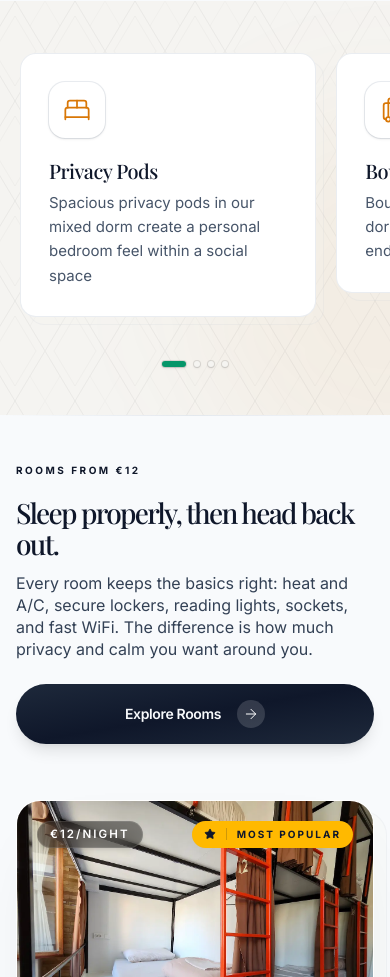
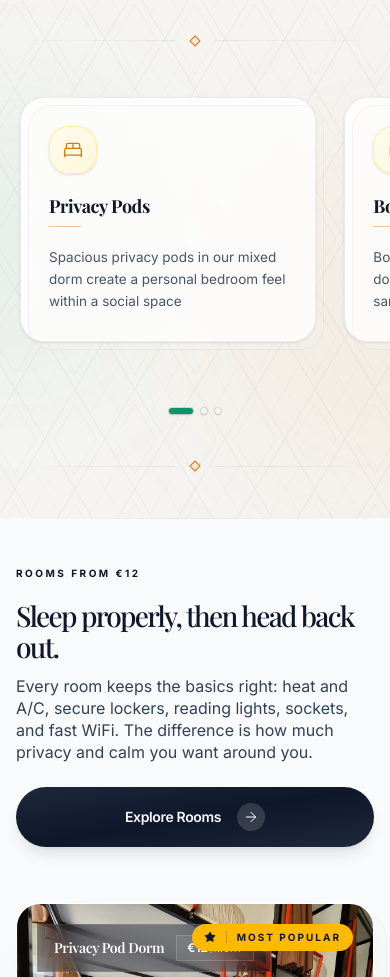
Before and after one commit to dkuromi1/hostel-nextjs, a Next.js app: page / in a window 390 px wide. Shown: the part 1680-2657 px from the top of the page. Built offline with nearby package versions, Linux system fonts and the light colour scheme; no server answers; a web font is replaced by a local one.

Commit message:
visual upgrades

```diff
--- a/components/home/quick-facts-section.tsx
+++ b/components/home/quick-facts-section.tsx
@@ -1,7 +1,7 @@
 "use client";
+
 import { resolveIcon } from "@/lib/icon-registry";
 import { Reveal } from "@/components/reveal";
-import { Panel } from "@/components/ui/panel";
 import { SwipableRow } from "@/components/swipable-row";
 import { useIsMobile } from "@/lib/use-is-mobile";
 import type { IconTextItem } from "@/lib/site-data";
@@ -15,71 +15,64 @@ export interface QuickFactsSectionProps {
 export function QuickFactsSection({ quickFacts, className }: QuickFactsSectionProps) {
   const isMobile = useIsMobile();
 
-  // Asymmetric offsets and rotations for a jagged grid flow on desktop viewports
-  const getJaggedStyles = (index: number) => {
-    switch (index % 4) {
-      case 0:
-        return "lg:-translate-y-1 lg:rotate-[-0.1deg]";
-      case 1:
-        return "lg:translate-y-1.5 lg:rotate-[0.1deg]";
-      case 2:
-        return "lg:-translate-y-0.5 lg:rotate-[-0.05deg]";
-      case 3:
-        return "lg:translate-y-1 lg:rotate-[0.15deg]";
-      default:
-        return "";
-    }
-  };
+  const cards = quickFacts.map((fact, index) => {
+    const Icon = resolveIcon(fact.icon || "Info");
 
-  const factsContent = (
-    <SwipableRow
-      itemCount={quickFacts.length}
-      className="-mx-8 px-8 sm:mx-0 sm:px-0 sm:grid sm:grid-cols-2 lg:grid-cols-4 gap-[var(--layout-grid-gutter)] lg:gap-x-10 lg:gap-y-12"
-    >
-      {quickFacts.map((fact, index) => {
-        const Icon = resolveIcon(fact.icon || "Info");
     const cardContent = (
-          <div className="group relative h-full flex flex-col gap-6 p-card rounded-[var(--radius-lg)] border border-[var(--border)] bg-white dark:bg-card transition-all duration-300 hover:shadow-xl hover:shadow-gold/5 hover:border-gold/20">
-            {/* Offset layered background sheet for tactile visual depth */}
-            <div className="absolute -inset-px rounded-[var(--radius-lg)] border border-[var(--border)] -z-10 bg-[var(--muted)]/50 opacity-40 transition-transform duration-500 translate-x-2 translate-y-2 group-hover:translate-x-3.5 group-hover:translate-y-3.5 dark:bg-card/40" />
+      <div className="group relative h-full flex flex-col gap-5 rounded-2xl border border-[var(--border)] bg-[var(--glass-bg)] backdrop-blur-sm p-7 shadow-sm transition-all duration-300 group-hover:-translate-y-1 group-hover:shadow-md group-hover:border-gold/20">
+        {/* Subtle offset shadow layer */}
+        <div
+          className="absolute -inset-px rounded-2xl border border-[var(--border)] bg-[var(--muted)]/40 -z-10 opacity-50 transition-transform duration-500 translate-x-2 translate-y-2 group-hover:translate-x-3.5 group-hover:translate-y-3.5"
+          aria-hidden="true"
+        />
 
-            <div className="relative z-10 flex flex-col gap-5">
-              <div className="relative flex size-14 shrink-0 items-center justify-center rounded-[var(--radius-lg)] bg-white text-gold shadow-sm ring-1 ring-[var(--border)] transition-all duration-500 group-hover:-rotate-6 group-hover:scale-110 group-hover:bg-gold group-hover:text-white dark:bg-white/5">
-                <Icon className="size-7" />
+        {/* Card top row: icon halo */}
+        <div className="flex items-start justify-between">
+          <div className="relative">
+            <div className="absolute inset-0 rounded-xl bg-gold/15 blur-md scale-150 opacity-0 group-hover:opacity-100 transition-opacity duration-500" aria-hidden="true" />
+            <div className="relative flex items-center justify-center size-12 rounded-xl bg-gradient-to-br from-amber-50 to-amber-100/60 dark:from-amber-900/30 dark:to-amber-800/20 border border-amber-200/60 dark:border-amber-700/30 shadow-sm">
+              <Icon className="size-5 text-gold transition-transform duration-300 group-hover:scale-110" />
+            </div>
+          </div>
         </div>
 
-              <div className="space-y-2">
-                {fact.title && (
-                  <h3 className="heading-item text-xl tracking-tight text-[var(--text-heading)]">
+        {/* Title */}
+        <div>
+          <h3 className="font-heading text-lg font-bold tracking-tight text-[var(--text-heading)] leading-snug transition-colors duration-300 group-hover:text-gold">
             {fact.title}
           </h3>
-                )}
-                <p className="text-[15px] leading-relaxed text-[var(--text-body-subtle)] transition-colors group-hover:text-[var(--text-body)]">
+          {/* Gold underline accent */}
+          <div className="mt-2 h-px w-8 bg-gold/40 transition-all duration-300 group-hover:w-14 group-hover:bg-gold/70" />
+        </div>
+
+        {/* Description */}
+        <p className="text-[13.5px] leading-relaxed text-[var(--text-body-subtle)] mt-auto">
           {fact.text}
         </p>
-              </div>
-            </div>
       </div>
     );
 
     if (isMobile) {
       return (
-            <div key={index} className="min-w-[85%] snap-center sm:min-w-0 h-full p-1">
+        <div key={index} className="min-w-[85%] snap-center h-full p-1">
           {cardContent}
         </div>
       );
     }
 
     return (
-          <Reveal
-            key={index}
-            delay={index * 80}
-            className={cn("min-w-[85%] snap-center sm:min-w-0 h-full transition-all duration-500", getJaggedStyles(index))}
-          >
+      <Reveal key={index} delay={index * 100} className="min-w-0 h-full">
         {cardContent}
       </Reveal>
     );
-      })}
+  });
+
+  const factsContent = (
+    <SwipableRow
+      itemCount={quickFacts.length}
+      className="-mx-8 px-8 sm:mx-0 sm:px-0 sm:grid sm:grid-cols-2 lg:grid-cols-3 gap-5 lg:gap-7"
+    >
+      {cards}
       <div className="w-12 flex-shrink-0 sm:hidden" aria-hidden="true" />
     </SwipableRow>
   );
@@ -87,19 +80,34 @@ export function QuickFactsSection({ quickFacts, className }: QuickFactsSectionPr
   return (
     <section className={cn("section-muted relative z-20 py-[var(--layout-section-spacing)]", className)}>
       {/* Decorative Background Elements */}
-      <div className="absolute inset-0 pointer-events-none overflow-hidden">
+      <div className="absolute inset-0 pointer-events-none overflow-hidden" aria-hidden="true">
         <div className="absolute top-1/2 left-1/2 -translate-x-1/2 -translate-y-1/2 w-full h-full opacity-[0.03] soft-grid" />
         <div className="absolute top-1/4 -right-48 w-96 h-96 rounded-full bg-gold/5 blur-3xl" />
+        <div className="absolute bottom-1/4 -left-32 w-72 h-72 rounded-full bg-[var(--brand-primary)]/5 blur-3xl" />
       </div>
 
       <div className="shell-container relative z-10">
-        <div className="flex flex-col gap-10">
+
+        {/* Top Divider */}
+        <div className="flex items-center gap-4 w-full mb-12">
+          <div className="h-px flex-grow bg-gradient-to-r from-transparent to-[var(--border)]" />
+          <div className="size-2 rotate-45 border border-gold bg-gold/10 dark:bg-gold/20" />
+          <div className="h-px flex-grow bg-gradient-to-l from-transparent to-[var(--border)]" />
+        </div>
+
         {isMobile ? (
           <Reveal delay={100}>{factsContent}</Reveal>
         ) : (
           factsContent
         )}
+
+        {/* Bottom Divider */}
+        <div className="flex items-center gap-4 w-full mt-12">
+          <div className="h-px flex-grow bg-gradient-to-r from-transparent to-[var(--border)]" />
+          <div className="size-2 rotate-45 border border-gold bg-gold/10 dark:bg-gold/20" />
+          <div className="h-px flex-grow bg-gradient-to-l from-transparent to-[var(--border)]" />
         </div>
+
       </div>
     </section>
   );
--- a/components/home/rooms-section.tsx
+++ b/components/home/rooms-section.tsx
@@ -61,10 +61,24 @@ export function RoomsSection({ roomsSection, roomTypes }: RoomsSectionProps) {
                         className="absolute inset-0 h-full rounded-none"
                         autoPlayInterval={isFirst ? 5000 : 0}
                       />
-                      <div className="pointer-events-none absolute inset-0 z-10 flex p-5 sm:px-6 sm:py-4 items-start sm:items-end">
-                        <Badge className="bg-black/40 border border-white/10 text-white shadow-md backdrop-blur-md pointer-events-auto">
-                          {room.price}/night
-                        </Badge>
+                      <div className="pointer-events-none absolute inset-0 z-10 flex p-5 sm:p-6 items-start justify-start">
+                        <div className="bg-slate-950/40 border border-white/10 text-white shadow-2xl backdrop-blur-md px-4 py-2.5 pointer-events-auto transition-all duration-300 hover:bg-slate-950/55 w-fit">
+                          <div className="flex items-center gap-3">
+                            <h3 className="text-sm sm:text-base font-semibold tracking-tight text-white whitespace-nowrap">
+                              {room.name}
+                            </h3>
+                            <div className={cn(
+                              "flex items-baseline gap-0.5 shrink-0 bg-white/5 text-white border border-white/15 font-semibold",
+                              isFirst ? "px-2.5 py-1 text-xs" : "px-2 py-0.5 text-[10px]"
+                            )}>
+                              <span>{room.price}</span>
+                              <span className={cn(
+                                "font-medium uppercase tracking-widest opacity-70",
+                                isFirst ? "text-[8px]" : "text-[7px]"
+                              )}>/night</span>
+                            </div>
+                          </div>
+                        </div>
                       </div>
                       {isFirst && (
                         <div className="absolute top-5 right-5 z-20">
@@ -87,11 +101,19 @@ export function RoomsSection({ roomsSection, roomTypes }: RoomsSectionProps) {
                     <div className="space-y-6 p-card-premium flex-1 flex flex-col bg-white dark:bg-card">
                       <div>
                         <SectionLabel variant="emerald" className="mb-3">
-                          {room.label}
+                          {(() => {
+                            const parts = room.label.split(":");
+                            if (parts.length > 1) {
+                              return (
+                                <>
+                                  <span className="font-extrabold">{parts[0]}:</span>
+                                  {parts.slice(1).join(":")}
+                                </>
+                              );
+                            }
+                            return room.label;
+                          })()}
                         </SectionLabel>
-                        <h3 className="mt-3 heading-card text-[var(--text-heading)]">
-                          {room.name}
-                        </h3>
                         <p className="mt-4 text-section-desc text-[var(--text-body-subtle)] line-clamp-3">
                           {room.description}
                         </p>
--- a/components/home/services-section.tsx
+++ b/components/home/services-section.tsx
@@ -35,29 +35,114 @@ export function IncludedServicesSection({ services, copy }: IncludedServicesSect
     }
   };
 
+  const getCardTheme = (index: number) => {
+    const themes = [
+      {
+        // Free Breakfast
+        iconColor: "text-amber-600 dark:text-amber-400",
+        iconBg: "bg-amber-50 dark:bg-amber-500/10",
+        iconRing: "ring-amber-500/10 dark:ring-amber-500/20",
+        glowColor: "hover:shadow-amber-500/[0.08] dark:hover:shadow-amber-500/[0.15] hover:border-amber-500/30",
+        hoverBg: "group-hover/service-card:bg-amber-600",
+        glowDot: "bg-amber-400",
+        backdropBg: "bg-amber-500/10 dark:bg-amber-500/20",
+        badgeText: "Breakfast Perks"
+      },
+      {
+        // Modern Facilities
+        iconColor: "text-sky-600 dark:text-sky-400",
+        iconBg: "bg-sky-50 dark:bg-sky-500/10",
+        iconRing: "ring-sky-500/10 dark:ring-sky-500/20",
+        glowColor: "hover:shadow-sky-500/[0.08] dark:hover:shadow-sky-500/[0.15] hover:border-sky-500/30",
+        hoverBg: "group-hover/service-card:bg-sky-600",
+        glowDot: "bg-sky-400",
+        backdropBg: "bg-sky-500/10 dark:bg-sky-500/20",
+        badgeText: "Comfort & Tech"
+      },
+      {
+        // Shared Kitchen
+        iconColor: "text-emerald-600 dark:text-emerald-400",
+        iconBg: "bg-emerald-50 dark:bg-emerald-500/10",
+        iconRing: "ring-emerald-500/10 dark:ring-emerald-500/20",
+        glowColor: "hover:shadow-emerald-500/[0.08] dark:hover:shadow-emerald-500/[0.15] hover:border-emerald-500/30",
+        hoverBg: "group-hover/service-card:bg-emerald-600",
+        glowDot: "bg-emerald-400",
+        backdropBg: "bg-emerald-500/10 dark:bg-emerald-500/20",
+        badgeText: "Culinary Space"
+      },
+      {
+        // Community
+        iconColor: "text-rose-600 dark:text-rose-400",
+        iconBg: "bg-rose-50 dark:bg-rose-500/10",
+        iconRing: "ring-rose-500/10 dark:ring-rose-500/20",
+        glowColor: "hover:shadow-rose-500/[0.08] dark:hover:shadow-rose-500/[0.15] hover:border-rose-500/30",
+        hoverBg: "group-hover/service-card:bg-rose-600",
+        glowDot: "bg-rose-400",
+        backdropBg: "bg-rose-500/10 dark:bg-rose-500/20",
+        badgeText: "Hostel Vibe"
+      },
+      {
+        // Adventure Ready
+        iconColor: "text-violet-600 dark:text-violet-400",
+        iconBg: "bg-violet-50 dark:bg-violet-500/10",
+        iconRing: "ring-violet-500/10 dark:ring-violet-500/20",
+        glowColor: "hover:shadow-violet-500/[0.08] dark:hover:shadow-violet-500/[0.15] hover:border-violet-500/30",
+        hoverBg: "group-hover/service-card:bg-violet-600",
+        glowDot: "bg-violet-400",
+        backdropBg: "bg-violet-500/10 dark:bg-violet-500/20",
+        badgeText: "Adventure Ready"
+      }
+    ];
+    return themes[index % themes.length];
+  };
+
   const servicesContent = (
     <SwipableRow
       itemCount={services.length}
-      className="-mx-8 px-8 sm:mx-0 sm:px-0 sm:grid sm:grid-cols-2 lg:grid-cols-3 xl:grid-cols-4 gap-[var(--layout-grid-gutter)]"
+      className="-mx-8 px-8 sm:mx-0 sm:px-0 sm:grid sm:grid-cols-2 lg:grid-cols-3 xl:grid-cols-3 gap-[var(--layout-grid-gutter)]"
     >
       {services.map((service, idx) => {
         const Icon = resolveIcon(service.icon);
+        const theme = getCardTheme(idx);
         const cardContent = (
-          <div className="group relative h-full flex flex-col gap-6 p-card rounded-[var(--radius-lg)] border border-[var(--border)] bg-white dark:bg-card transition-all duration-300 hover:shadow-xl hover:shadow-[var(--brand-primary)]/5 hover:border-[var(--brand-primary)]/20">
+          <div className={cn(
+            "group/service-card relative h-full flex flex-col gap-6 p-card rounded-[var(--radius-2xl)] border border-[var(--border)] bg-white/70 dark:bg-zinc-950/60 backdrop-blur-md transition-all duration-500 hover:shadow-2xl",
+            theme.glowColor
+          )}>
             {/* Offset layered background sheet for tactile visual depth */}
-            <div className="absolute -inset-px rounded-[var(--radius-lg)] border border-[var(--border)] -z-10 bg-[var(--muted)]/50 opacity-40 transition-transform duration-500 translate-x-2 translate-y-2 group-hover:translate-x-3.5 group-hover:translate-y-3.5 dark:bg-card/40" />
+            <div className={cn(
+              "absolute -inset-px rounded-[var(--radius-2xl)] border border-[var(--border)] -z-10 opacity-30 transition-all duration-500 translate-x-2.5 translate-y-2.5 group-hover/service-card:translate-x-4 group-hover/service-card:translate-y-4 dark:bg-card/25",
+              theme.backdropBg
+            )} />
 
-            <div className="flex size-14 shrink-0 items-center justify-center rounded-[var(--radius-lg)] bg-white text-[var(--brand-primary)] shadow-sm ring-1 ring-[var(--border)] transition-all duration-300 group-hover:-translate-y-1 group-hover:bg-[var(--brand-primary)] group-hover:text-white group-hover:shadow-lg group-hover:shadow-[var(--brand-primary)]/20 dark:bg-white/5">
-              <Icon className="size-7" />
+            {/* Horizontal Header: Icon + Title/Badge side-by-side */}
+            <div className="flex items-center gap-4">
+              {/* Glowing Icon Container */}
+              <div className={cn(
+                "relative flex size-14 shrink-0 items-center justify-center rounded-[var(--radius-xl)] shadow-sm ring-1 transition-all duration-500 group-hover/service-card:-translate-y-0.5 group-hover/service-card:shadow-lg group-hover/service-card:ring-transparent",
+                theme.iconBg,
+                theme.iconRing,
+                theme.hoverBg
+              )}>
+                <div className="absolute inset-0 rounded-[var(--radius-xl)] bg-current opacity-[0.03] blur-[4px] transition-all duration-500 group-hover/service-card:opacity-0" />
+                <Icon className={cn("size-6 transition-colors duration-500", theme.iconColor, "group-hover/service-card:text-white")} />
+              </div>
+
+              {/* Title + Badge stacked to the right of icon */}
+              <div className="flex flex-col gap-0.5 min-w-0">
+                <span className={cn("text-[9px] font-bold uppercase tracking-[0.2em]", theme.iconColor)}>
+                  {theme.badgeText}
+                </span>
+                <h3 className="heading-item text-[1.05rem] leading-tight tracking-tight text-[var(--text-heading)]">
+                  {service.title}
+                </h3>
+              </div>
             </div>
-            <div className="space-y-3">
-              <h3 className="heading-item text-xl tracking-tight text-[var(--text-heading)]">
-                {service.title}
-              </h3>
-              <p className="text-[15px] leading-relaxed text-[var(--text-body-subtle)] transition-colors group-hover:text-[var(--text-body)]">
-                {service.description}
-              </p>
-            </div>
+
+            {/* Description spanning full width below the header */}
+            <p className="text-[14.5px] leading-relaxed text-[var(--text-body-subtle)] transition-colors group-hover/service-card:text-[var(--text-body)]">
+              {service.description}
+            </p>
           </div>
         );
 
@@ -89,8 +174,10 @@ export function IncludedServicesSection({ services, copy }: IncludedServicesSect
       <div className="absolute top-0 left-0 right-0 h-px bg-gradient-to-r from-transparent via-[var(--border)] to-transparent" aria-hidden="true" />
 
       {/* Subtle decorative elements */}
-      <div className="absolute inset-0 pointer-events-none" aria-hidden="true">
-        <div className="absolute bottom-1/4 -left-32 w-80 h-80 rounded-full bg-[var(--accent)]/[0.015] blur-3xl" />
+      <div className="absolute inset-0 pointer-events-none overflow-hidden" aria-hidden="true">
+        <div className="absolute top-10 right-10 w-96 h-96 rounded-full bg-amber-500/[0.035] blur-[120px] dark:bg-amber-500/[0.02]" />
+        <div className="absolute bottom-10 left-10 w-96 h-96 rounded-full bg-sky-500/[0.035] blur-[120px] dark:bg-sky-500/[0.02]" />
+        <div className="absolute top-1/2 left-1/3 w-80 h-80 rounded-full bg-emerald-500/[0.02] blur-[100px]" />
       </div>
 
       <div className="shell-container space-y-12 relative z-10">
--- a/instances/scodrinon/content/homepage.json
+++ b/instances/scodrinon/content/homepage.json
@@ -25,11 +25,6 @@
       "title": "Included Perks",
       "text": "Included: Free Breakfast (excl. off-season), luggage storage, shared kitchen, fast WiFi, 24h access, and rooftop socials",
       "icon": "ShieldCheck"
-    },
-    {
-      "title": "Adventure Ready",
-      "text": "Services including transportation and tour arrangements, laundry, and luggage storage",
-      "icon": "Mountain"
     }
   ],
   "includedFeatures": [
@@ -62,6 +57,11 @@
       "title": "Community",
       "description": "Regular social events, daytrips, movie nights, family dinners, games and a helpful WhatsApp community.",
       "icon": "Zap"
+    },
+    {
+      "title": "Adventure Ready",
+      "description": "Transport and tour arrangements, laundry service, and secure luggage storage — all sorted from the hostel.",
+      "icon": "Mountain"
     }
   ],
   "addOnServices": [
--- a/instances/scodrinon/content/rooms.json
+++ b/instances/scodrinon/content/rooms.json
@@ -29,7 +29,7 @@
       "featured": true,
       "name": "Privacy Pod Dorm",
       "price": "€12",
-      "label": "Best for solo travelers who want privacy without losing the hostel vibe",
+      "label": "Best for: solo travelers who want privacy without losing the hostel vibe",
       "description": "The signature room at Scodrinon pairs the energy of a social hostel with the comfort of a private sleep setup.",
       "image": "/images/room_18bed.jpg",
       "alt": "18-bed privacy pod dorm with curtained beds and personal space at Scodrinon Hostel, Shkoder",
@@ -88,7 +88,7 @@
       "capacityLabel": "4 beds",
       "name": "4-Bed Dorms",
       "price": "€15",
-      "label": "Best for lighter sleepers, small groups, and guests wanting a calmer setup",
+      "label": "Best for: lighter sleepers, small groups, and guests wanting a calmer setup",
       "description": "The four-bed rooms keep the same clean, modern essentials while giving you a quieter rhythm after a long day out in Shkoder or the Alps.",
       "image": "/images/rooms_1.webp",
       "alt": "Four-bed dorm room at Scodrinon Hostel, Shkoder",
```
Also changed, not shown: app/rooms/page.tsx (+12 -1 lines), components/direct-booking-card.tsx (+60 -14 lines). Lines whose indentation alone changed are shown as unchanged.
